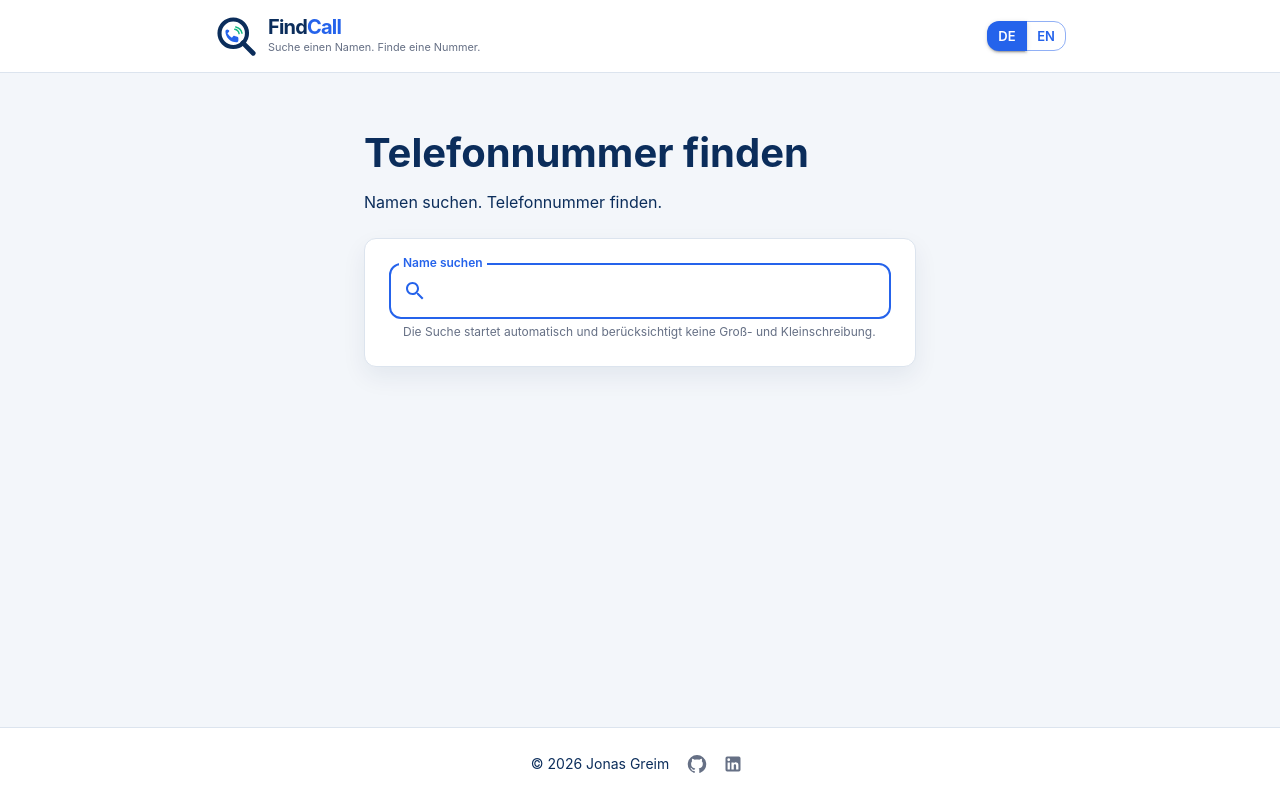
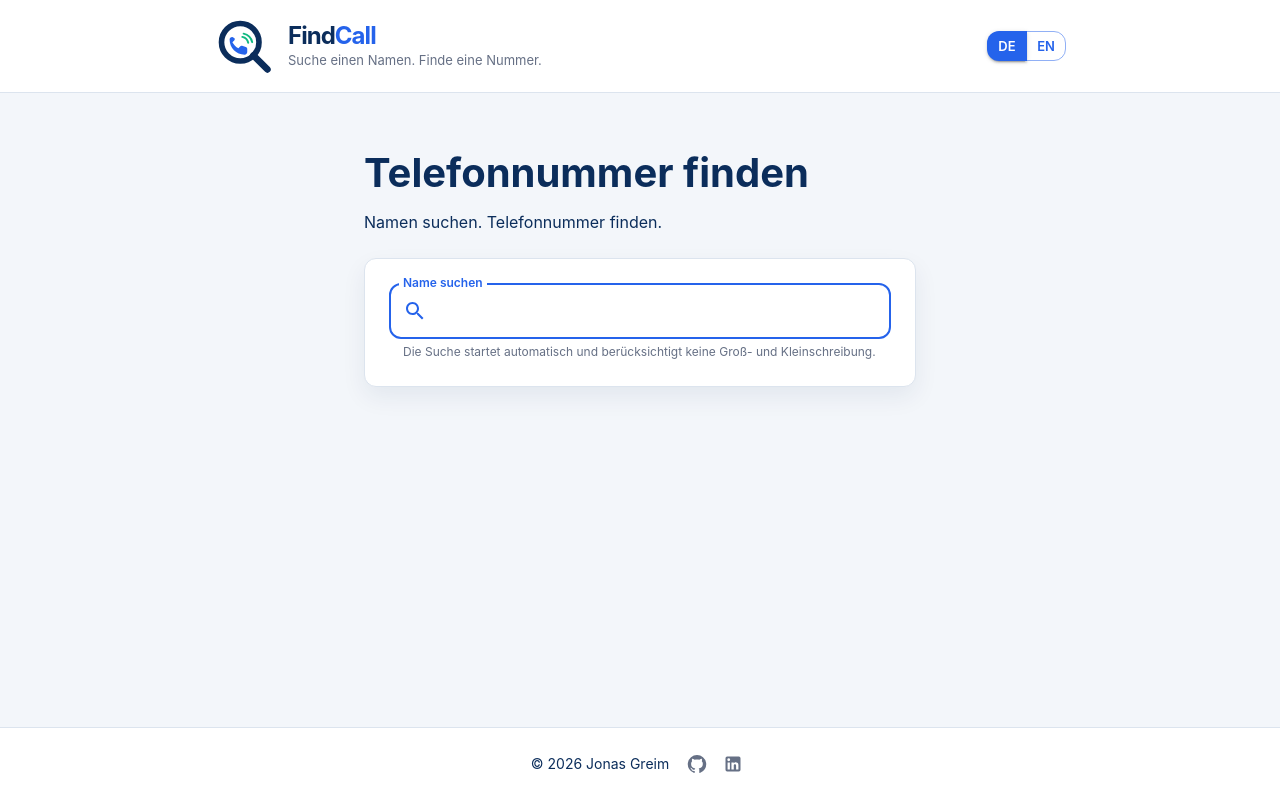
Before and after one commit to JonasGreim/phonebook-challenge, a React (Vite) app: page / in a window 1280 px wide. Built offline with nearby package versions, Linux system fonts and the light colour scheme; no server answers.

Commit message:
feat: refine header hierarchy and responsive layout for improved visibility and spacing

```diff
--- a/src/FindCallLogo.tsx
+++ b/src/FindCallLogo.tsx
@@ -21,11 +21,18 @@ export default function FindCallLogo({
         alignItems: 'center',
         color: 'inherit',
         display: 'inline-flex',
-        gap: 1.25,
+        gap: { xs: 1.25, sm: 1.5, lg: 1.75 },
         textDecoration: 'none',
       }}
     >
-      <Box sx={{ display: 'flex', flexShrink: 0, height: 44, width: 44 }}>
+      <Box
+        sx={{
+          display: 'flex',
+          flexShrink: 0,
+          height: { xs: 48, sm: 52, lg: 60 },
+          width: { xs: 48, sm: 52, lg: 60 },
+        }}
+      >
         <Box alt="" aria-hidden="true" component="img" src={findCallMark} />
       </Box>
 
@@ -33,14 +40,14 @@ export default function FindCallLogo({
         <Box
           aria-hidden="true"
           sx={{
-            display: { xs: 'none', sm: 'flex' },
+            display: 'flex',
             flexDirection: 'column',
             justifyContent: 'center',
           }}
         >
           <Box
             sx={{
-              fontSize: '1.25rem',
+              fontSize: { xs: '1.375rem', lg: '1.5rem' },
               fontWeight: 750,
               letterSpacing: '-0.04em',
               lineHeight: 1,
@@ -57,10 +64,11 @@ export default function FindCallLogo({
           <Box
             sx={{
               color: '#667085',
-              fontSize: '0.68rem',
+              fontSize: { xs: '0.75rem', lg: '0.8125rem' },
               fontWeight: 400,
               lineHeight: 1.2,
-              mt: 0.5,
+              mt: 0.625,
+              display: { xs: 'none', sm: 'block' },
               whiteSpace: 'nowrap',
             }}
           >
--- a/src/components/AppHeader.tsx
+++ b/src/components/AppHeader.tsx
@@ -24,8 +24,9 @@ export default function AppHeader({ locale, onLocaleChange }: AppHeaderProps) {
         sx={{
           alignItems: 'center',
           display: 'flex',
+          gap: { xs: 2, sm: 3, lg: 3.5 },
           justifyContent: 'space-between',
-          minHeight: 72,
+          minHeight: { xs: 76, sm: 84, lg: 92 },
         }}
       >
         <FindCallLogo homeLabel={text.homeLabel} subtitle={text.logoSubtitle} />
```
Also changed, not shown: ai/tasks/current/header-hierarchy.md (added, +30 -0 lines), 2 other files (tests, documents, lock files or other folders).
